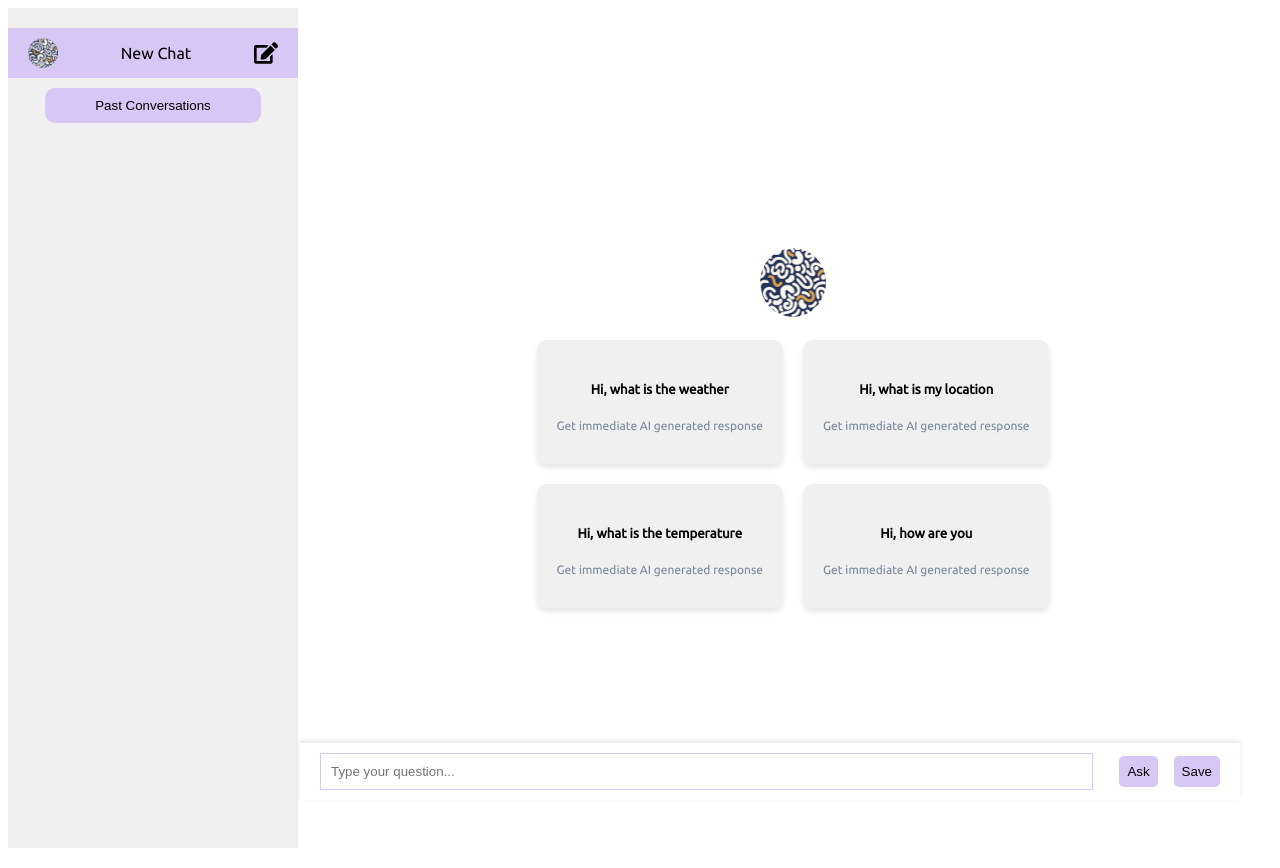
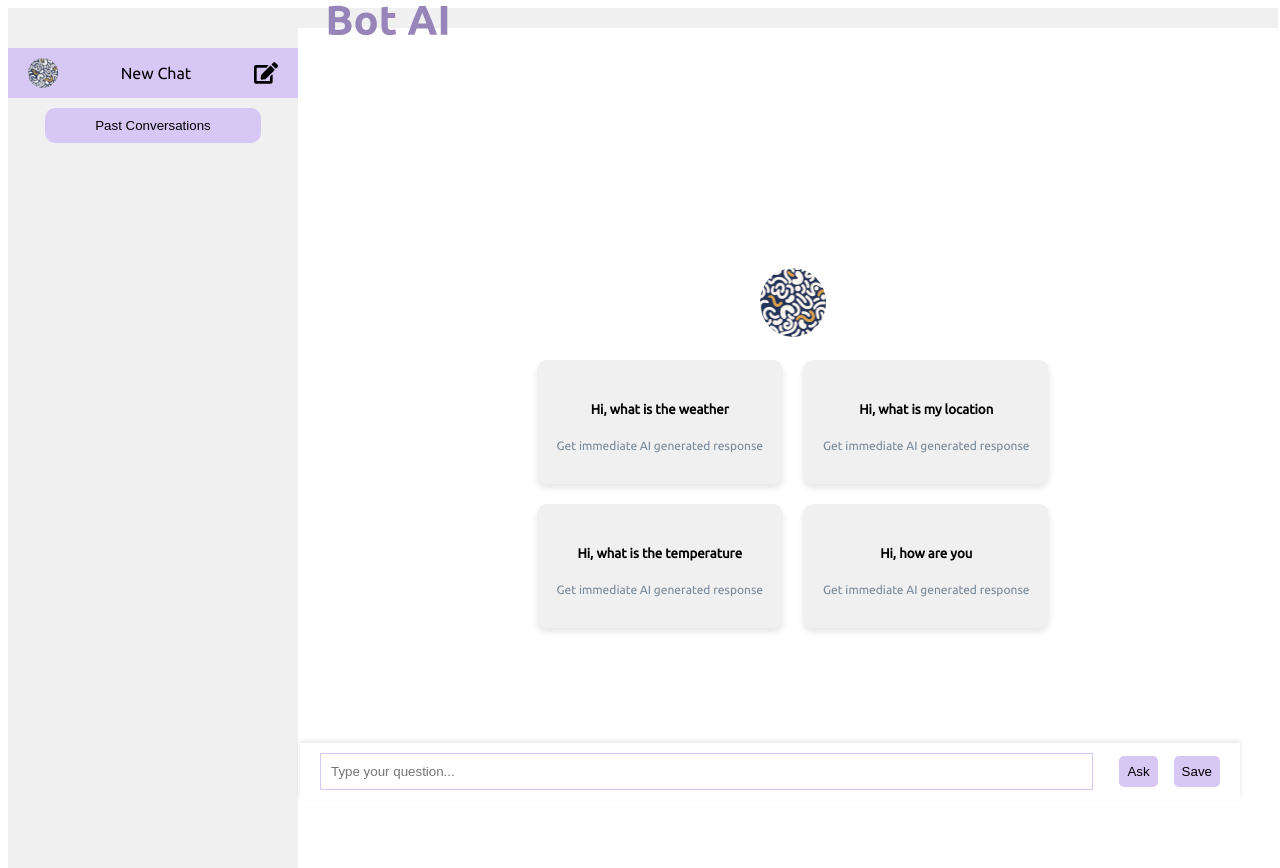
Before and after one commit to sumitkumar-ed/BOAT_AI, a React (Create React App) app: page / in a window 1280 px wide. Built offline with nearby package versions, Linux system fonts and the light colour scheme.

Commit message:
UI: brand icon in desktop view

```diff
--- a/src/components/Header/Header.css
+++ b/src/components/Header/Header.css
@@ -36,7 +36,13 @@
 }
 
 @media (min-width: 768px) {
-    .header {
+    .hamburger-icon {
         display: none;
     }
+    .brand-icon{
+        position: fixed;
+        margin-left: 300px;
+        margin-top: 5px;
+        width: 120px;
+    }
 }
```
